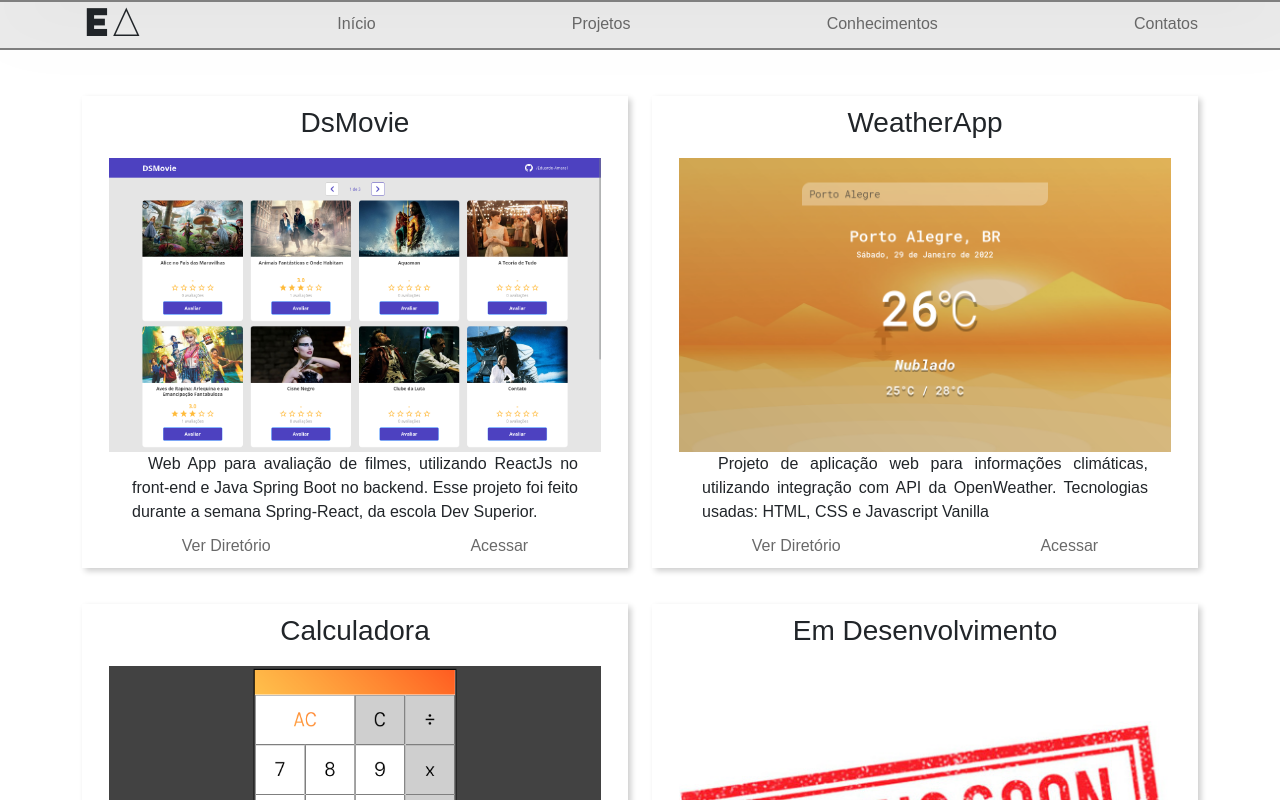
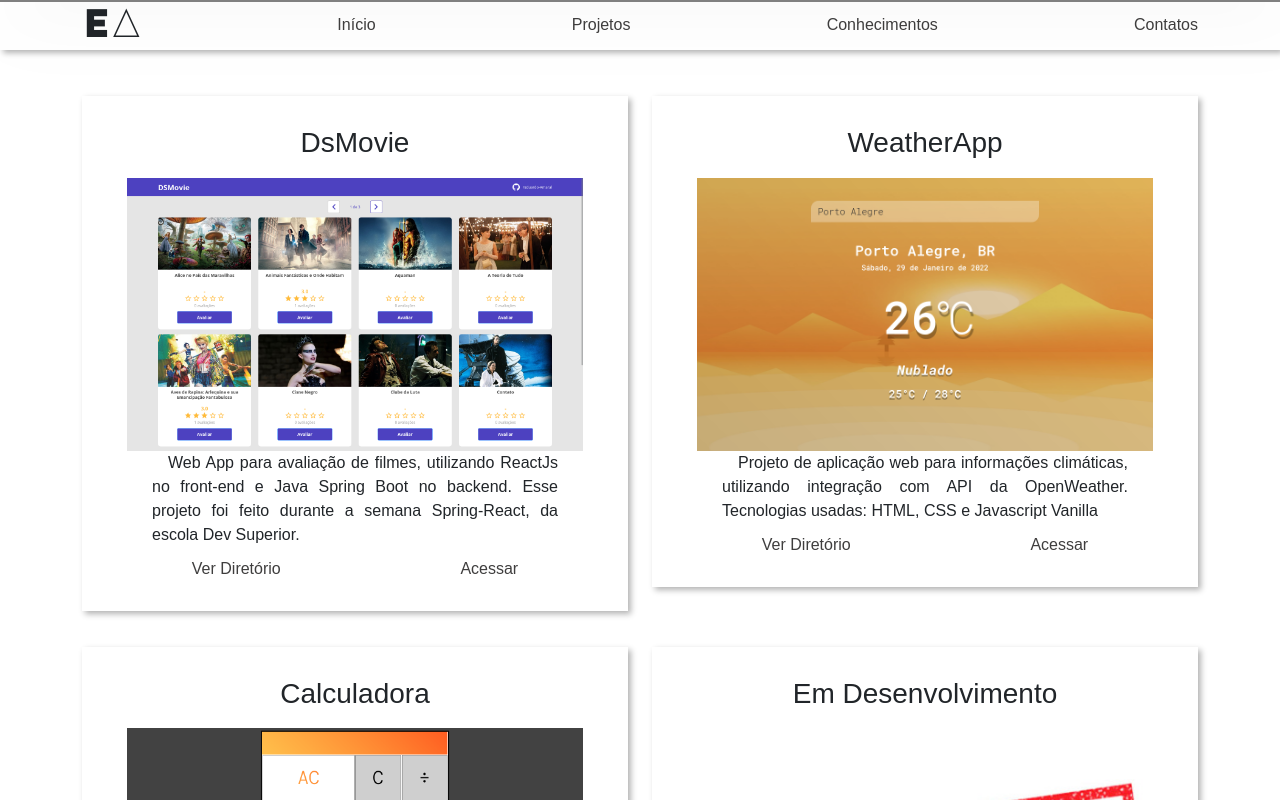
Before and after one commit to Eduardo-Amaral/mywebsite, a React (Create React App) app: page /projetos in a window 1280 px wide. Shown: the top 800 px of the page. Built offline with nearby package versions, Linux system fonts and the light colour scheme.

Commit message:
testando

```diff
--- a/src/App.tsx
+++ b/src/App.tsx
@@ -1,4 +1,4 @@
-import React, {useState } from "react";
+import React, {useEffect, useState } from "react";
 import {BrowserRouter,Route,useLocation,Routes} from "react-router-dom";
 //@ts-ignore
 import { TransitionGroup, CSSTransition } from "react-transition-group";
@@ -19,13 +19,12 @@ const AnimatedSwitch = () => {
 
   console.log("location", location);
 
-  const [transitionName] = useState("next");
-  /*
+  const [transitionName, setTransitionName] = useState("prev");
   useEffect(() => {
     if (transitionName === "next") setTransitionName("prev");
     if (transitionName === "prev") setTransitionName("next");
   }, [location]);
-  */
+
 
   return (
     <TransitionGroup component={Main}>
--- a/src/components/BurguerMenu/index.css
+++ b/src/components/BurguerMenu/index.css
@@ -3,7 +3,7 @@
         z-index: 100;
     }
 
-    @media (min-width:850px) {
+    @media (min-width:1000px) {
         #button {
             display: none;
         }
@@ -14,7 +14,7 @@
         height: 6px;
         background: #252525;
         position: absolute;
-        box-shadow: 0 2px 5px rga(0, 0, 0, 0.2);
+        box-shadow: 0 2px 5px rga(0, 0, 0, 0.3);
         transition: 0.5s;
     }
 
@@ -25,7 +25,7 @@
         width: 37px;
         height: 6px;
         background: #252525;
-        box-shadow: 0 2px 5px rga(0, 0, 0, 0.2);
+        box-shadow: 0 2px 5px rga(0, 0, 0, 0.3);
         transition: 0.5s;
     }
 
@@ -36,7 +36,7 @@
         width: 37px;
         height: 6px;
         background: #252525;
-        box-shadow: 0 2px 5px rga(0, 0, 0, 0.2);
+        box-shadow: 0 2px 5px rga(0, 0, 0, 0.3);
         transition: 0.5s;
     }
 
@@ -77,14 +77,14 @@
         top: 0;
         background: white;
         transform: rotate(225deg);
-        box-shadow: 0 -2px 5px rgba(0, 0, 0, 0.2);
+        box-shadow: 0 -2px 5px rgba(0, 0, 0, 0.3);
     }
 
     .icon.iconActive .hamburguer:before {
         top: 0;
         background: white;
         transform: rotate(135deg);
-        box-shadow: 0 -2px 5px rgba(0, 0, 0, 0.2);
+        box-shadow: 0 -2px 5px rgba(0, 0, 0, 0.3);
     }
 
     .menu.menuOpen {
--- a/src/components/BurguerMenu/index.tsx
+++ b/src/components/BurguerMenu/index.tsx
@@ -10,18 +10,9 @@ function BurguerMenu(props:SetProps) {
         setMode(!active);
     };
 
-    function ToggleRed() {
-        const nav = document.getElementById('testando');
-        if (nav != null){
-            nav.classList.toggle('hidden');
-        }
-    }
-
-
-
     return (
         <>
-            <div id="button" className={active ? 'icon iconActive' : 'icon'} onClick={() => { ToggleMode(); ToggleRed(); }}>
+            <div id="button" className={active ? 'icon iconActive' : 'icon'} onClick={ToggleMode}>
                 <div className="hamburguer"></div>
             </div>
             <div className={active ? 'menu menuOpen' : 'menu menuClose'}>
--- a/src/components/ContactCard/index.css
+++ b/src/components/ContactCard/index.css
@@ -1,5 +1,5 @@
 #contact {
-    box-shadow: 3px 3px 6px rgba(0, 0, 0, 0.2);
+    box-shadow: 3px 3px 6px rgba(0, 0, 0, 0.3);
     display: grid;
     justify-content: center;
     text-align: center;
--- a/src/components/Courses/index.css
+++ b/src/components/Courses/index.css
@@ -1,8 +1,9 @@
 #course {
-    border: solid 1px black;
+    box-shadow: 2px 2px 5px rgba(0, 0, 0, 0.3);
     display: flex;
     height: 100%;
-    background-color: var(--color-secundary);
+    background-color: white;
+    padding:20px;
 }
 
 #course-img {
@@ -34,3 +35,8 @@
         padding: 10px;
     }
 }
+@media (min-width:1000px){
+    #course:hover {
+        font-size: 115%;
+    }
+}
--- a/src/components/Navbar/index.css
+++ b/src/components/Navbar/index.css
@@ -1,5 +1,5 @@
 header {
-    border-bottom: solid 2px gray;
+    box-shadow: 3px 3px 6px rgba(0,0,0,0.3);
     background-color: var(--color-primary);
     height: 50px;
     width: 100%;
@@ -34,7 +34,7 @@ header {
     text-underline-offset: 5px;
 }
 
-@media (max-width:850px) {
+@media (max-width:1000px) {
     .links {
         display: none;
     }
--- a/src/components/Navbar/index.tsx
+++ b/src/components/Navbar/index.tsx
@@ -2,6 +2,10 @@ import BurguerMenu from 'components/BurguerMenu';
 import { Link } from 'react-router-dom';
 import './index.css';
 function Navbar() {
+
+  const Test = () => {
+
+  }
 
   return (
     <>
--- a/src/components/ProjectCard/index.css
+++ b/src/components/ProjectCard/index.css
@@ -1,8 +1,6 @@
 #project-card {
-    padding-top: 0px;
-    margin-bottom:20px;
-    box-shadow: 3px 3px 6px rgba(0,0,0,0.2);
-
+    margin-bottom: 20px;
+    box-shadow: 3px 3px 6px rgba(0, 0, 0, 0.3);
 }
 
 #project-card h3 {
@@ -38,3 +36,14 @@
     color: var(--link-hover);
     padding: 10px;
 }
+
+@media (min-width:1000px) {
+    #project-card {
+        padding: 20px;
+    }
+    #project-card:hover{
+        padding: 0;
+        font-size: 120%;
+    }
+
+}
--- a/src/components/Technologies/index.css
+++ b/src/components/Technologies/index.css
@@ -1,9 +1,7 @@
 #tech {
     display: flex;
     height: 100%;
-    box-shadow: 2px 2px 5px rgba(0, 0, 0, 0.2);
-
-
+    box-shadow: 2px 2px 5px rgba(0, 0, 0, 0.3);
 }
 
 #tech-img {
@@ -35,3 +33,8 @@
         padding: 10px;
     }
 }
+@media (min-width:1000px){
+    #tech:hover{
+        font-size: 110%;
+    }
+}
--- a/src/index.css
+++ b/src/index.css
@@ -1,10 +1,9 @@
 @import url('https://fonts.googleapis.com/css2?family=Open+Sans:wght@400;700&display=swap');
 @import url('https://fonts.googleapis.com/css2?family=Major+Mono+Display&family=Saira+Condensed:wght@300&display=swap');
 :root {
-    --color-primary: rgb(235, 235, 235);
-    --color-secundary: rgb(167, 167, 167);
-    --link: rgb(105, 105, 105);
-    --link-hover: black;
+    --color-primary: rgb(255, 255, 255);
+    --link: rgb(63, 62, 62);
+    --link-hover: rgb(0, 0, 0);
 }
 
 * {
@@ -16,8 +15,8 @@
 
 html,
 body {
-    background-color: white;
-}
+      background-color: white;
+  }
 
 a,
 a:hover {
--- a/src/pages/Contacts/index.tsx
+++ b/src/pages/Contacts/index.tsx
@@ -1,11 +1,19 @@
 import ContactCard from "components/ContactCard";
 import { contact_1,contact_2,contact_3,contact_4 } from "types/contacts";
+ //@ts-ignore
+import styled from "styled-components";
 
 function Contacts() {
+
+const Margin = styled.div`
+height:10vw;
+
+`
+
   return (
-    <div className="container">
-      <br /><br />
-      <br /><br /><br /><br />
+    <div className="container pt-5">
+      <Margin/>
+
       <div className="row">
         <div className="col-6 col-sm-6 col-md-6 col-lg-6 col-xl-3 mb-4">
           <ContactCard  title={contact_1.title} image={contact_1.image} link={contact_1.link} />
--- a/src/pages/Projects/index.tsx
+++ b/src/pages/Projects/index.tsx
@@ -15,7 +15,7 @@ function Projects() {
                 <ProjectCard text={project_3.text} title={project_3.title} image={project_3.image}/>
             </div>
             <div className="col-sm-12 col-lg-6 mb-3">
-                <ProjectCard text={'Lorem ipsum, etc.Lorem ipsum, etc.Lorem ipsum, etc.Lorem ipsum, etc.Lorem ipsum, etc.Lorem ipsum, etc.Lorem ipsum, etc.Lorem ipsum, etc.'} title={'Em Desenvolvimento'} image={require('assets/comingsoon.jpeg')}/>
+                <ProjectCard text={'Lorem ipsum, etc.Lorem ipsum, etc.Lorem ipsum, etc.Lorem ipsum, etc.Lorem ipsum, etc.Lorem ipsum, etc.Lorem ipsum, etc.Lorem ipsum, etc.Lorem ipsum, etc.Lorem ipsum, etc.'} title={'Em Desenvolvimento'} image={require('assets/comingsoon.jpeg')}/>
             </div>
             </div>
         </div>
```
